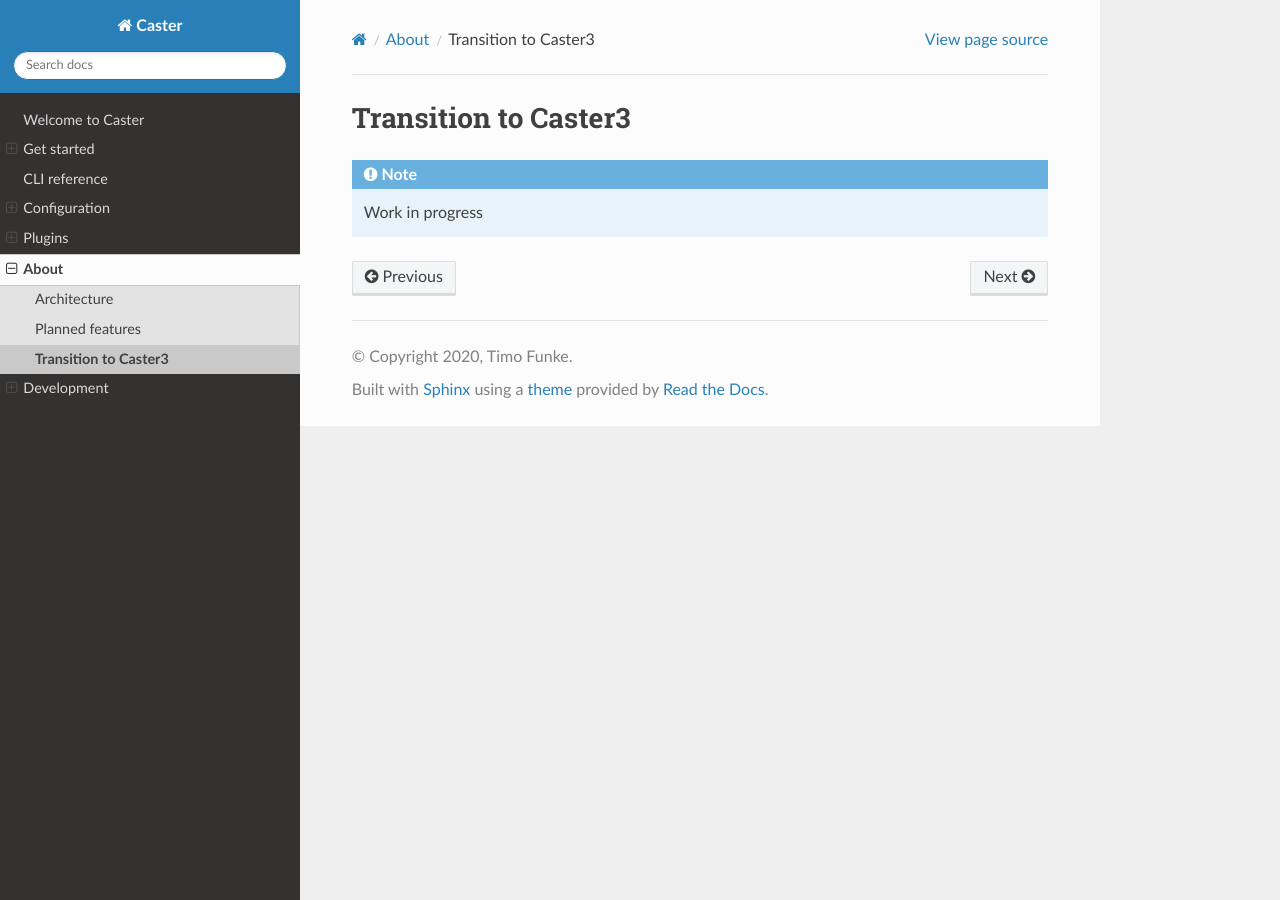
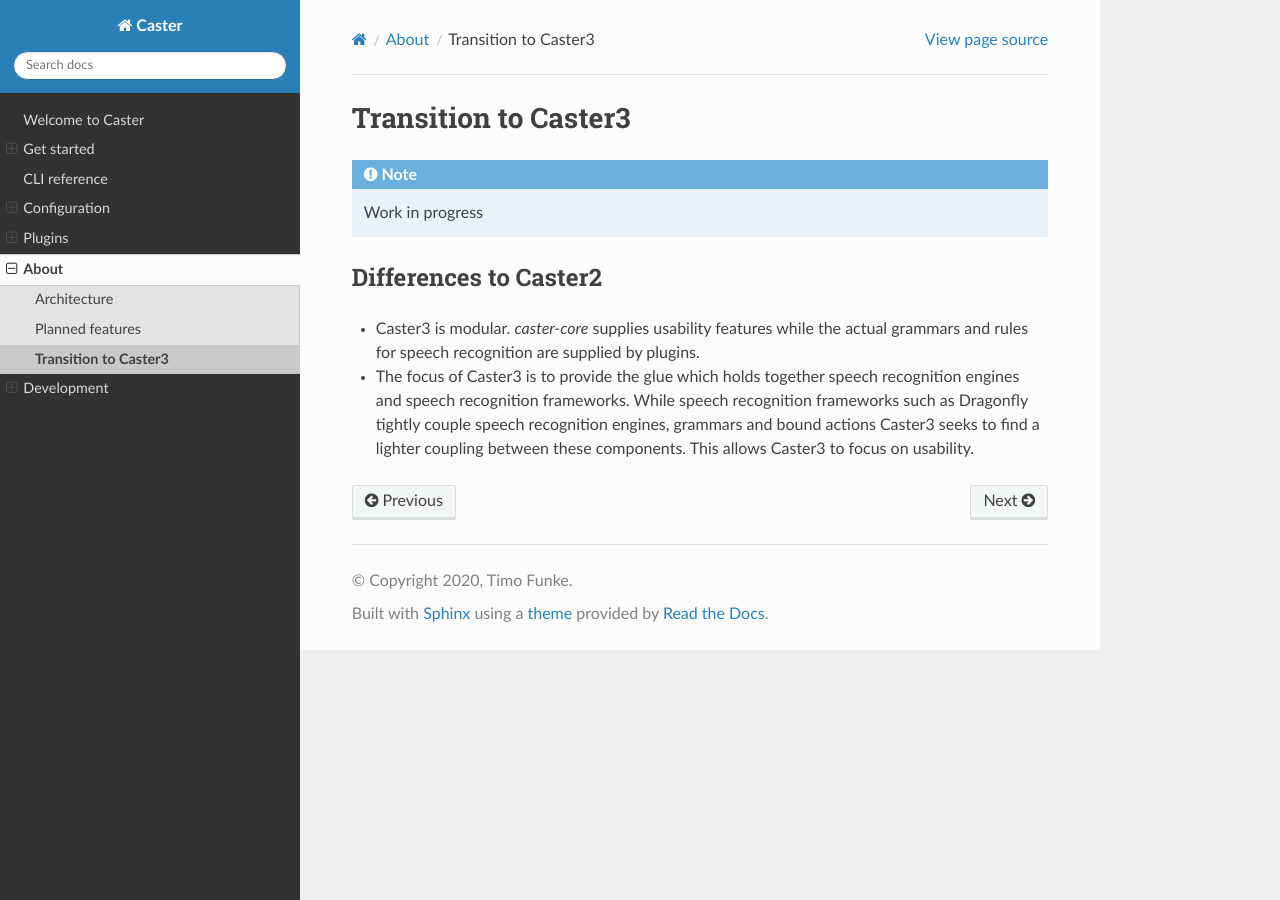
Before and after one commit to CasterVoice/caster-core, a Sphinx documentation site: the page built from docs/source/about/transition.rst, in a window 1280 px wide. Built offline with Sphinx 7.4.7 and the Read the Docs theme 2.0.0, drawn with Linux system fonts in a browser that asks for light colours.

Commit message:
Document differences to Caster2

```diff
--- a/docs/source/about/transition.rst
+++ b/docs/source/about/transition.rst
@@ -4,3 +4,12 @@
 .. note::
 
     Work in progress
+
+Differences to Caster2
+----------------------
+
+* Caster3 is modular. `caster-core` supplies usability features while the actual grammars and rules for speech recognition are supplied by plugins.
+* The focus of Caster3 is to provide the glue which holds together speech recognition engines and speech recognition frameworks.
+  While speech recognition frameworks such as Dragonfly tightly couple speech recognition engines, grammars and bound actions Caster3
+  seeks to find a lighter coupling between these components.
+  This allows Caster3 to focus on usability.
```
